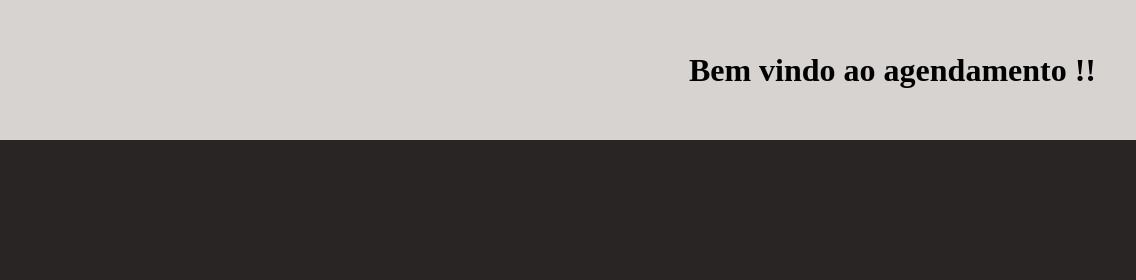
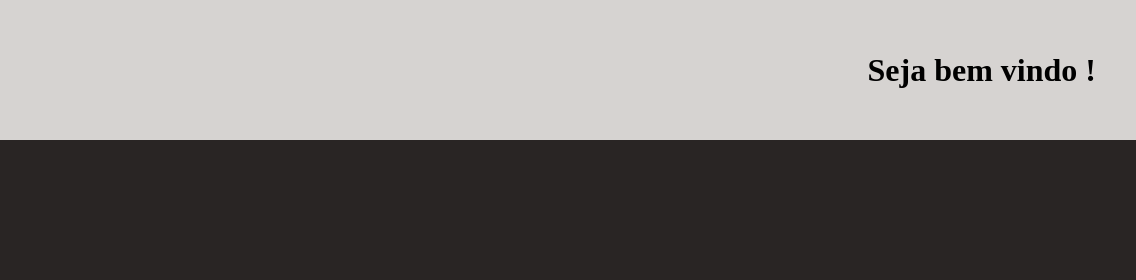
Before and after one commit to EduhGarcia/Agendamento-barbearia, a website: page FrontEnd/usuario.html in a window 1280 px wide. Shown: the top 280 px of the page, 144-1280 px from the left. Drawn offline with nearby package versions, Linux system fonts and the light colour scheme; no server answers; files whose address does not match are found by name.

Commit message:
Mudança na frase do header

```diff
--- a/FrontEnd/usuario.html
+++ b/FrontEnd/usuario.html
@@ -18,7 +18,7 @@
         <header class="header">
             <img src="./assets/img/logo-barbearia.png" alt="logo barbearia" class="logo-barbearia">
 
-            <h1>Bem vindo ao agendamento !!</h1>
+            <h1>Seja bem vindo <span class="username"></span>!</h1>
         </header>
 
         <p class="message-signin">Cadastrado com sucesso!</p>
```
Also changed, not shown: FrontEnd/index.html (+1 -1 lines).
